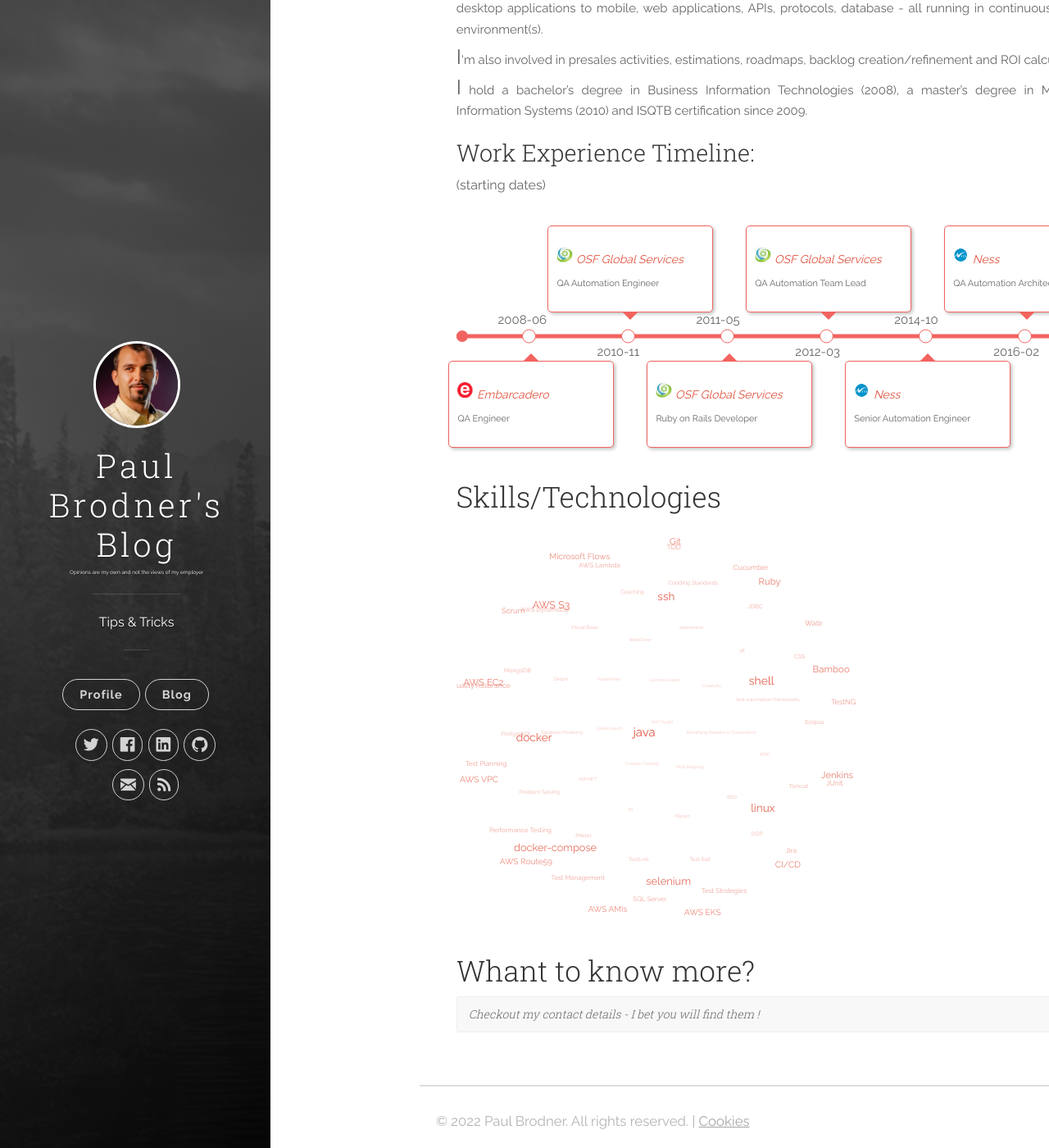
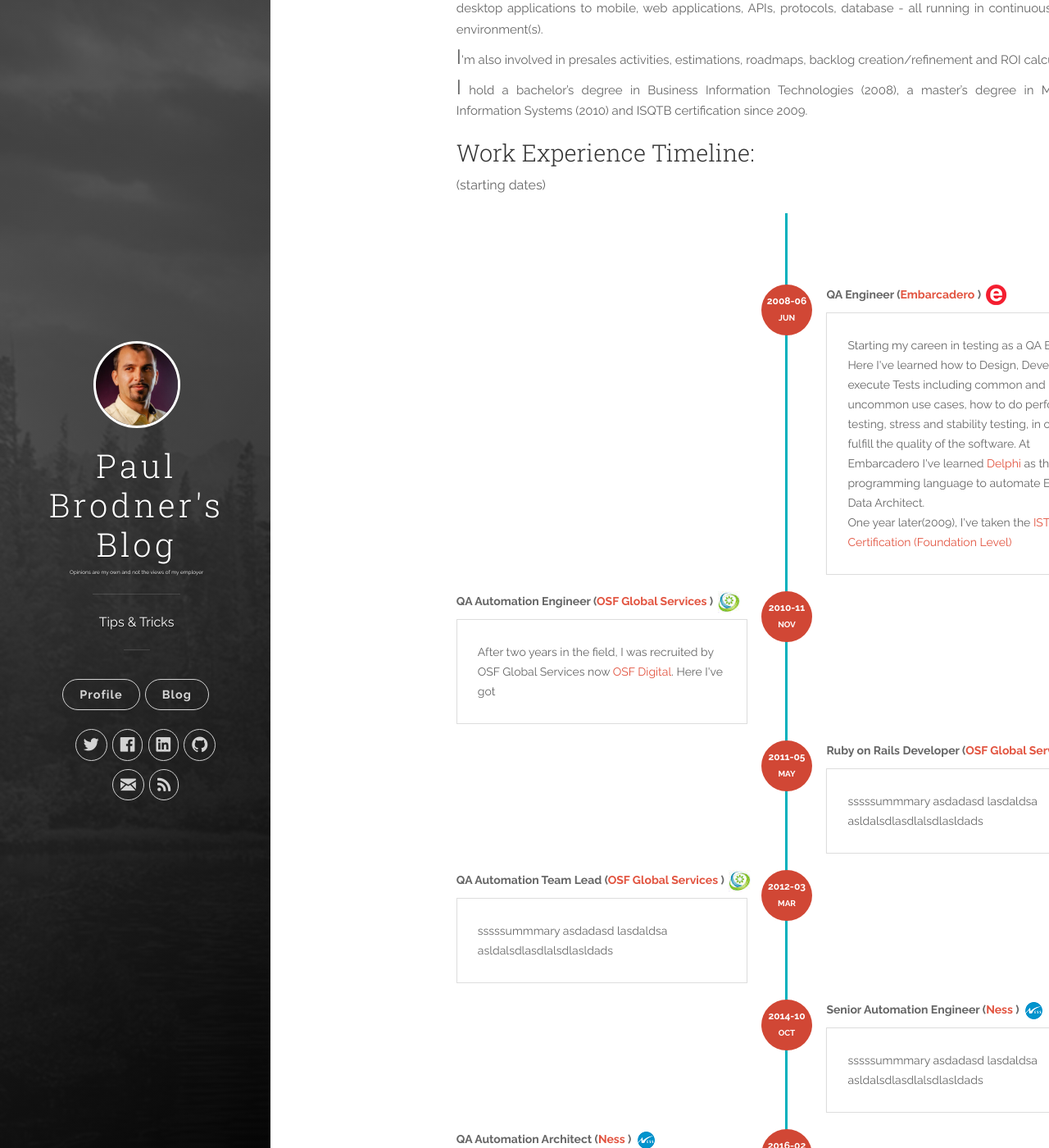
Before and after one commit to paulbrodner/paulbrodner.github.io, a Jekyll site: the page built from profile.md, in a window 1280 px wide and 1400 px high, scrolled down 272 px. Shown: the whole window at 82% size. Built offline with Jekyll 4.4.1, drawn with Linux system fonts in a browser that asks for light colours; comment, search, counter and statistics services are not loaded; some of the changed text lies outside the part shown.

Commit message:
fixing timeline as vertical line

```diff
--- a/_data/profile.json
+++ b/_data/profile.json
@@ -2,68 +2,165 @@
 {
   "work": [
     {
+      "name": "Embarcadero",
+      "location": "Iasi",
+      "position": "QA Engineer",
+      "url": "https://www.embarcadero.com/",
+      "logo": "work/emb-logo.png",
+      "startDate": "2008-06",
+      "startYear": "2008",
+      "startMonth": "JUN",
+      "summary": "Starting my careen in testing as a QA Engineer. Here I've learned how to Design, Develops and execute Tests including common and uncommon use cases, how to do performance testing, stress and stability testing, in order to fulfill the quality of the software. At Embarcadero I've learned <a href='https://en.wikipedia.org/wiki/Delphi_(software)' target=\"_blank\">Delphi</a> as the main programming language to automate ERStudio Data Architect. <br>One year later(2009), I've taken the <a href='https://www.istqb.org' target=\"_blank\"'>ISTQB Certification (Foundation Level)</a>"
+    },
+    {
+      "name": "OSF Global Services",
+      "location": "Iasi",
+      "position": "QA Automation Engineer",
+      "url": "https://www.osf-global.com/",
+      "logo": "work/osf-logo.jpeg",
+      "startDate": "2010-11",
+      "startYear": "2010",
+      "startMonth": "NOV",
+      "summary": "After two years in the field, I was recruited by OSF Global Services now <a href='https://osf.digital/' target=\"_blank\">OSF Digital</a>. Here I've got "
+    },
+    {
+      "name": "OSF Global Services",
+      "location": "Iasi",
+      "position": "Ruby on Rails Developer",
+      "url": "https://www.osf-global.com/",
+      "logo": "work/osf-logo.jpeg",
+      "startDate": "2011-05",
+      "startYear": "2011",
+      "startMonth": "MAY",
+      "summary": "sssssummmary asdadasd lasdaldsa asldalsdlasdlalsdlasldads "
+    },
+    {
+      "name": "OSF Global Services",
+      "location": "Iasi",
+      "position": "QA Automation Team Lead",
+      "url": "https://www.osf-global.com/",
+      "logo": "work/osf-logo.jpeg",
+      "startDate": "2012-03",
+      "startYear": "2012",
+      "startMonth": "MAR",
+      "summary": "sssssummmary asdadasd lasdaldsa asldalsdlasdlalsdlasldads "
+    },
+    {
       "name": "Ness",
       "location": "Iasi",
-      "description": "",
+      "position": "Senior Automation Engineer",
+      "url": "https://www.ness.com/",
+      "logo": "work/ness-logo.png",
+      "startDate": "2014-10",
+      "startYear": "2014",
+      "startMonth": "OCT",
+      "summary": "sssssummmary asdadasd lasdaldsa asldalsdlasdlalsdlasldads "
+    },
+    {
+      "name": "Ness",
+      "location": "Iasi",
       "position": "QA Automation Architect",
       "url": "https://www.ness.com/",
       "logo": "work/ness-logo.png",
       "startDate": "2016-02",
-      "summary": ""
+      "startYear": "2016",
+      "startMonth": "FEB",
+      "summary": "sssssummmary asdadasd lasdaldsa asldalsdlasdlalsdlasldads "
     },
     {
-      "name": "Ness",
+      "name": "Signant Health",
       "location": "Iasi",
-      "description": "",
-      "position": "Senior Automation Engineer",
-      "url": "https://www.ness.com/",
-      "logo": "work/ness-logo.png",
-      "startDate": "2014-10",
-      "summary": ""
+      "position": "Test Automation Architect",
+      "url": "https://www.signanthealth.com/",
+      "logo": "work/sh-logo.png",
+      "startDate": "2019-12",
+      "startYear": "2019",
+      "startMonth": "DEC",
+      "summary": "sssssummmary asdadasd lasdaldsa asldalsdlasdlalsdlasldads "
     },
     {
-      "name": "OSF Global Services",
+      "name": "Signant Health",
       "location": "Iasi",
-      "description": "",
-      "position": "QA Automation Team Lead",
-      "url": "https://www.osf-global.com/",
-      "logo": "work/osf-logo.jpeg",
-      "startDate": "2012-03",
-      "summary": ""
-    },
-    {
-      "name": "OSF Global Services",
-      "location": "Iasi",
-      "description": "",
-      "position": "Ruby on Rails Developer",
-      "url": "https://www.osf-global.com/",
-      "logo": "work/osf-logo.jpeg",
-      "startDate": "2011-05",
-      "summary": ""
-    },
-    {
-      "name": "OSF Global Services",
-      "location": "Iasi",
-      "description": "",
-      "position": "QA Automation Engineer",
-      "url": "https://www.osf-global.com/",
-      "logo": "work/osf-logo.jpeg",
-      "startDate": "2010-11",
-      "summary": ""
-    },
-    {
-      "name": "Embarcadero",
-      "location": "Iasi",
-      "description": "",
-      "position": "QA Engineer",
-      "url": "https://www.embarcadero.com/",
-      "logo": "work/emb-logo.png",
-      "startDate": "2008-06",
-      "summary": ""
+      "position": "Test Automation Architect",
+      "url": "https://www.signanthealth.com/",
+      "logo": "work/sh-logo.png",
+      "startDate": "2019-12",
+      "startYear": "2019",
+      "startMonth": "DEC",
+      "summary": "sssssummmary asdadasd lasdaldsa asldalsdlasdlalsdlasldads "
     }
+
   ],
 
-
-
-  "knows": ["java", "docker", "docker-compose", "selenium", "linux", "shell", "ssh", "AWS S3", "AWS EC2", "AWS VPC", "AWS Route59", "AWS AMIs", "AWS EKS", "CI/CD", "Jenkins", "Bamboo", "Ruby", "Git", "Microsoft Flows", "Scrum", "Quality Assurance", "Test Planning", "Performance Testing", "Test Management", "SQL Server","Test Strategies", "Jira", "JUnit", "TestNG", "Watir", "Cucumber", "TDD","AWS Lambda", "AWS DynamoDB", "MongoDB", "PostgreSQL", "Problem Solving", "JMeter", "TestLink", "Test Rail", "OOP", "Tomcat", "Eclipse", "CSS", "JDBC", "Codding Standards", "Coaching", "Visual Basic", "Delphi", "Database Modeling", "ASP.NET", "IIS", "RSpect", "BDD", "POC", "test automation frameworks", "git", "subversion", "WebDriver", "Kubernetes", "Elasticsearch", "Creative Thinking", "Mind Mapping", "Identifying Patterns or Connections", "Creativity", "Communication", "Self-Taught"]
+  "knows": [
+    "python",
+    "java",
+    "docker",
+    "docker-compose",
+    "selenium",
+    "linux",
+    "shell",
+    "ssh",
+    "AWS S3",
+    "AWS EC2",
+    "AWS Route59",
+    "AWS AMIs",
+    "AWS EKS",
+    "CI/CD",
+    "Jenkins",
+    "Bamboo",
+    "Ruby",
+    "Git",
+    "Microsoft Flows",
+    "Scrum",
+    "Quality Assurance",
+    "Test Planning",
+    "Performance Testing",
+    "Test Management",
+    "SQL Server","Test Strategies",
+    "Jira",
+    "JUnit",
+    "TestNG",
+    "Watir",
+    "Cucumber",
+    "TDD","AWS Lambda",
+    "AWS DynamoDB",
+    "MongoDB",
+    "PostgreSQL",
+    "Problem Solving",
+    "JMeter",
+    "TestLink",
+    "Test Rail",
+    "OOP",
+    "Tomcat",
+    "Eclipse",
+    "CSS",
+    "JDBC",
+    "Codding Standards",
+    "Coaching",
+    "Visual Basic",
+    "Delphi",
+    "Database Modeling",
+    "ASP.NET",
+    "IIS",
+    "RSpect",
+    "BDD",
+    "POC",
+    "test automation frameworks",
+    "git",
+    "subversion",
+    "WebDriver",
+    "Kubernetes",
+    "Elasticsearch",
+    "Creative Thinking",
+    "Mind Mapping",
+    "Identifying Patterns or Connections",
+    "Creativity",
+    "Communication",
+    "Self-Taught",
+    "Data-Science",
+    "numpy",
+    "jupyter",
+    "Dash"
+  ]
  }
--- a/_includes/tagcloud.html
+++ b/_includes/tagcloud.html
@@ -25,8 +25,8 @@
         },
         //tag css stylies on mouse out
         mouseOutStyle: {
-            border: '',
-            color: ''
+            border: '10',
+            color: 'black'
         }
     };
 
--- a/_includes/timeline-article.html
+++ b/_includes/timeline-article.html
@@ -1,46 +1,47 @@
 <h3>Work Experience Timeline:</h3>
 <p>(starting dates)</p>
-<div class="row">
-    <div class="timeline">
-        <section class="main-timeline-section">
-            <div class="timeline-start"></div>
+<timeline-section>
+    <section id="conference-timeline">
+        <!-- <div class="timeline-start">graduated</div> -->
         <div class="conference-center-line"></div>
         <div class="conference-timeline-content">
-                {% for work in site.data.profile.work %} {% assign id = id | plus: 1 | modulo:2 %} {% if id == 0 %}
-                <div class="timeline-article timeline-article-top">
-                    <div class="content-date">
-                        <span>{{ work.startDate }}</span>
+            {% for work in site.data.profile.work %} {% assign id = id | plus: 1 | modulo:2 %}
+                {% if id == 0 %}
+                    <div class="timeline-article">
+                        <div class="content-left-container">
+                            <span class="timeline-position">
+                                {{work.position}}
+                                (<a href="{{ work.url }}" target="_blank">{{ work.name }} <img class="work-logo" src="{{ site.baseurl }}/images/{{work.logo}}" alt="{{ work.name }}"></a>)
+                            </span>
+                            <div class="content-left">
+                                <p>{{work.summary}}</p>
                             </div>
-                    <div class="meta-date"></div>
-                    <div class="content-box">
-                            <p>
-                                <div class="work">
-                                    <img src="{{ site.baseurl }}/images/{{work.logo}}" alt="{{ work.name }}">
-                                    <a href="{{ work.url }}" target="_blank">{{ work.name }}</a>
                         </div>
-                            </p>
-                            <p>{{ work.position }}</p>
+                        <div class="meta-date">
+                            <span class="date">{{ work.startDate }}</span>
+                            <span class="month">{{ work.startMonth }}</span>
                         </div>
                     </div>
                 {% else %}
-                <div class="timeline-article timeline-article-bottom">
-                    <div class="content-date">
-                        <span>{{ work.startDate }}</span>
-                    </div>
-                    <div class="meta-date"></div>
-                    <div class="content-box">
-                        <p>
-                            <div class="work">
-                                <img src="{{ site.baseurl }}/images/{{work.logo}}" alt="{{ work.name }}">
-                                <a href="{{ work.url }}" target="_blank">{{ work.name }}</a>
-                            </div>
-                        </p>
-                        <p>{{ work.position }}</p>
+                    <div class="timeline-article">
+                        <div class="content-right-container">
+                            <span class="timeline-position">
+                                {{work.position}}
+                                (<a href="{{ work.url }}" target="_blank">{{ work.name }} <img class="work-logo" src="{{ site.baseurl }}/images/{{work.logo}}" alt="{{ work.name }}"></a>)
+                            </span>
+                            <div class="content-right">
+                                <p>{{work.summary}}</p>
                             </div>
                         </div>
-                {% endif %} {% endfor %}
-            </div>
-            <div class="timeline-end"></div>
-        </section>
+                        <div class="meta-date">
+                            <span class="date">{{ work.startDate }}</span>
+                            <span class="month">{{ work.startMonth }}</span>
                         </div>
                     </div>
+                {% endif %}
+            {% endfor %}
+
+        </div>
+        <!-- <div class="timeline-end"><a href="https://www.linkedin.com/in/paulbrodner">linkedin</a></div> -->
+    </section>
+</timeline-section>
--- a/_layouts/profile.html
+++ b/_layouts/profile.html
@@ -25,8 +25,8 @@
 <h2>Skills/Technologies</h2>
 <div class="tagcloud">
     <ul>
-        {% for other in site.data.profile.knows %}
-        <li>{{other }}</li>
+        {% for know in site.data.profile.knows %}
+        <li>{{know }}</li>
         {% endfor %}
     </ul>
 </div>
--- a/css/main.scss
+++ b/css/main.scss
@@ -7,6 +7,7 @@
 /* Modifications */
 .tagcloud {
   color: #e25440;
+  margin-left: 30%;
 }
 pre.highlight,
 .highlight pre {
--- a/css/profile.scss
+++ b/css/profile.scss
@@ -15,110 +15,185 @@
   font-size: 25px;
 }
 
-.content-box p {
-  font-size: 11px;
+#conference-timeline {
+  position: relative;
+  max-width: 920px;
+  width: 100%;
+  margin: 0 auto;
 }
-.content-box .work {
-  font-style: italic;
+#conference-timeline .timeline-start,
+#conference-timeline .timeline-end {
+  display: table;
+  font-family: "Roboto", sans-serif;
+  font-size: 12px;
+  font-weight: 900;
+  text-transform: uppercase;
+  background: #00b0bd;
+  padding: 15px 23px;
+  color: #fff;
+  max-width: 5%;
+  width: 100%;
+  text-align: center;
+  margin: 0 auto;
+}
+#conference-timeline .conference-center-line {
+  position: absolute;
+  width: 3px;
+  height: 100%;
+  top: 0;
+  left: 50%;
+  margin-left: -2px;
+  background: #00b0bd;
+  z-index: -1;
+}
+#conference-timeline .conference-timeline-content {
+  padding-top: 67px;
+  padding-bottom: 67px;
+}
+.timeline-article {
+  width: 100%;
+  height: 100%;
+  position: relative;
+  overflow: hidden;
+  margin: 20px 0;
+}
+.timeline-article .content-left-container,
+.timeline-article .content-right-container {
+  max-width: 44%;
+  width: 100%;
+}
+.timeline-article .timeline-position {
+  display: block;
+  font-weight: 700;
   font-size: 14px;
+  line-height: 24px;
+  text-align: left;
+  padding-bottom: 10px;
+}
+.timeline-article .content-left,
+.timeline-article .content-right {
+  position: relative;
+  width: auto;
+  border: 1px solid #ddd;
+  background-color: #fff;
+  box-shadow: 0 1px 3px rgba(0,0,0,.03);
+  padding: 27px 25px;
+}
+.timeline-article p {
+  margin: 0 0 0 0px;
+  padding: 0;
+  font-weight: 400;
+  color: #666666;
+  font-size: 14px;
+  line-height: 24px;
+  position: relative;
+}
+.timeline-article p span.article-number {
+  position: absolute;
+  font-weight: 300;
+  font-size: 44px;
+  top: 10px;
+  left: -60px;
+  color: #00b0bd;
 }
 
-.content-box .work img {
-  width: 20px;
-  height: 20px;
+.timeline-article .work-logo{
+  position: absolute;
+  padding-left: 10px;
 }
 
-.content-date span {
-  font-size: 15px;
+.timeline-article .content-left-container {
+  float: left;
 }
+.timeline-article .content-right-container {
+  float: right;
+}
+.timeline-article .content-left:before,
+.timeline-article .content-right:before{
+  position: absolute;
+  top: 20px;
+  font-size: 23px;
+  font-family: "FontAwesome";
+  color: #fff;
+}
+.timeline-article .content-left:before {
+  content: "\f0da";
+  right: -8px;
+}
+.timeline-article .content-right:before {
+  content: "\f0d9";
+  left: -8px;
+}
+.timeline-article .meta-date {
+  position: absolute;
+  top: 0;
+  left: 50%;
+  width: 62px;
+  height: 62px;
+  margin-left: -31px;
+  color: #fff;
+  border-radius: 100%;
+  background: #d14735;
+}
+.timeline-article .meta-date .date,
+.timeline-article .meta-date .month {
+  display: block;
+  text-align: center;
+  font-weight: 900;
+}
+.timeline-article .meta-date .date {
+  font-size: 12px;
+  line-height: 40px;
+  color: white;
+}
+.timeline-article .meta-date .month {
+  font-size: 10px;
+  line-height: 1px;
+}
+/*===== // Vertical Timeline =====*/
 
-/** timeline **/
-:root {
-  --timeline-color: #F2635F;
+/*===== Resonsive Vertical Timeline =====*/
+@media only screen and (max-width: 830px) {
+  #conference-timeline .timeline-start,
+  #conference-timeline .timeline-end {
+    margin: 0;
   }
-
-.main-timeline-section{
-  position: relative;
-  width: 100%;
-  margin:auto;
-  height:300px;
+  #conference-timeline .conference-center-line {
+    margin-left: 0;
+    left: 50px;
   }
-.main-timeline-section .timeline-start,
-.main-timeline-section .timeline-end{
-  position: absolute;
-  background: var(--timeline-color);
-  border-radius:100px;
-  top:50%;
-  transform: translateY(-50%);
-  width:14px;
-  height:14px;
+  .timeline-article .meta-date {
+    margin-left: 0;
+    left: 20px;
   }
-.main-timeline-section .timeline-end{
-  right:0px;
+  .timeline-article .content-left-container,
+  .timeline-article .content-right-container {
+    max-width: 100%;
+    width: auto;
+    float: none;
+    margin-left: 110px;
+    min-height: 53px;
   }
-.main-timeline-section .conference-center-line{
-  position: absolute;
-  width:100%;
-  height:5px;
-  top:50%;
-  transform: translateY(-50%);
-  background:var(--timeline-color);;
+  .timeline-article .content-left-container {
+    margin-bottom: 20px;
   }
-.timeline-article{
-    width: 15%;
-    position: relative;
-    min-height: 300px;
-    float:right;
+  .timeline-article .content-left,
+  .timeline-article .content-right {
+    padding: 10px 25px;
+    min-height: 65px;
   }
-.timeline-article .content-date{
-    position: absolute;
-    top: 40%;
-    left: -30px;
-    font-size:18px;
+  .timeline-article .content-left:before {
+    content: "\f0d9";
+    right: auto;
+    left: -8px;
   }
-.timeline-article .meta-date{
-    position: absolute;
-    top: 50%;
-    left: 0px;
-    transform: translateY(-50%);
-    width: 15px;
-    height: 15px;
-    border-radius: 100%;
-    background:#fff;
-    border:1px solid var(--timeline-color);
+  .timeline-article .content-right:before {
+    display: none;
   }
-.timeline-article .content-box{
-  box-shadow: 2px 2px 4px 0px #c1c1c1;
-  border:1px solid var(--timeline-color);
-  border-radius: 5px;
-  background-color: #fff;
-  width: 180px;
-  position: absolute;
-  top: 60%;
-  left: -90px;
-  padding:10px;
 }
-.timeline-article-top .content-box:before{
-  content: " ";
-  position:absolute;
-  left:50%;
-  transform: translateX(-50%);
-  top:-20px;
-  border:10px solid transparent;
-  border-bottom-color: var(--timeline-color);
+@media only screen and (max-width: 400px) {
+  .timeline-article p {
+    margin: 0;
   }
-.timeline-article-bottom .content-date{
-  top: 53%;
 }
-.timeline-article-bottom .content-box{
-  top: 5%;
-}
-.timeline-article-bottom .content-box:before{
-  content: " ";
-  position:absolute;
-  left:50%;
-  transform: translateX(-50%);
-  bottom:-20px;
-  border:10px solid transparent;
-  border-top-color:var(--timeline-color);
-}
+/*===== // Resonsive Vertical Timeline =====*/
```
Lines whose indentation alone changed are shown as unchanged.
